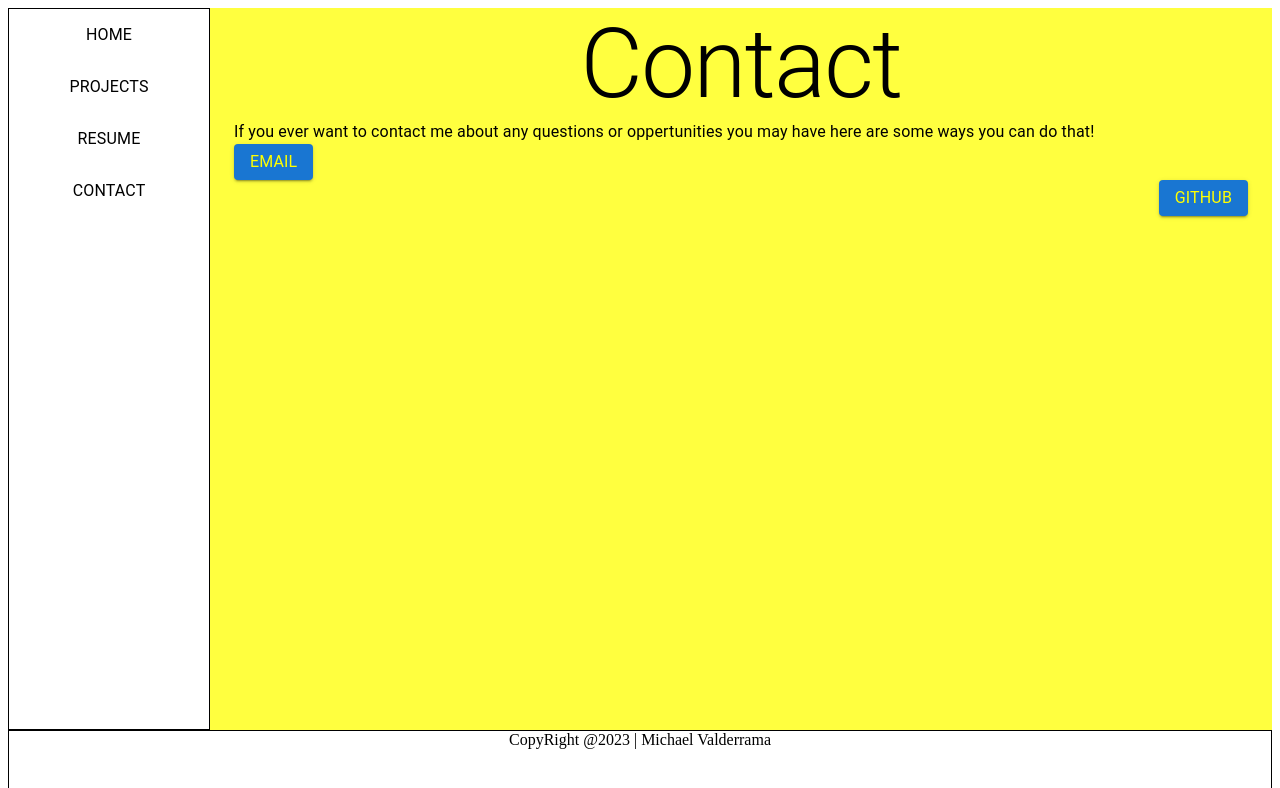
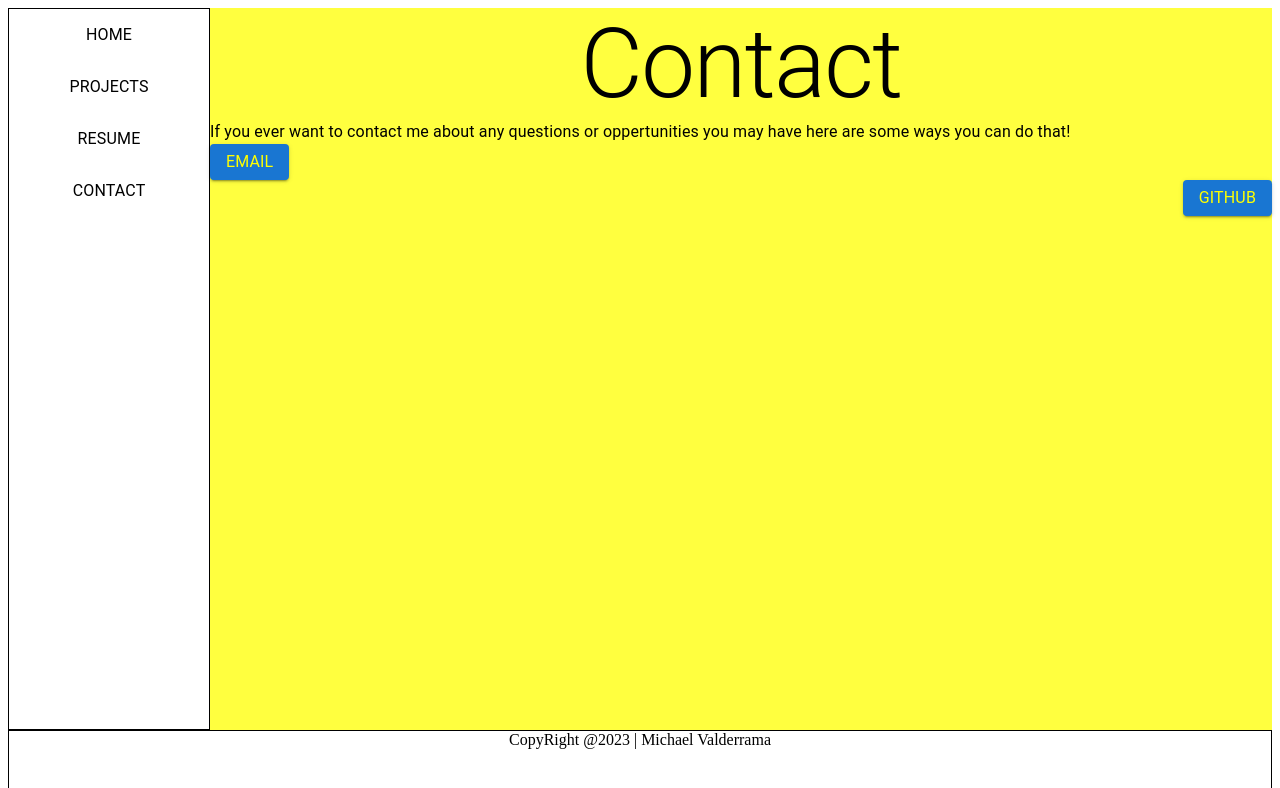
Before and after one commit to mikev472357/First_project, a React (Vite) app: page /contact in a window 1280 px wide. Shown: the top 788 px of the page. Built offline with nearby package versions, Linux system fonts and the light colour scheme.

Commit message:
made color cover full page

```diff
--- a/src/App.css
+++ b/src/App.css
@@ -1,12 +1,14 @@
 .App {
   text-align: center;
   display: flex;
+  width: 100%;
 }
 
+/*
 model-viewer {
   width: 800px;
   height: 600px;
-}
+} */
 
 .App-logo {
   height: 40vmin;
--- a/src/pages/Contact.tsx
+++ b/src/pages/Contact.tsx
@@ -1,15 +1,15 @@
-import { Container, Box, Typography, Button, Link } from "@mui/material";
+import { Box, Typography, Button, Link } from "@mui/material";
 // import { ModelViewer } from "../components/ModelViewer";
 
 export const Contact = () => {
   return (
-    <Container sx={{ backgroundColor: "#ffff3f" }}>
     <Box
       sx={{
-          width: "100%",
+        backgroundColor: "#ffff3f",
+        width: "100000%",
         display: "flex",
         flexDirection: "column",
-          height: "100%",
+        height: "100%vh",
       }}
     >
       <Box>
@@ -63,6 +63,5 @@ export const Contact = () => {
           /> */}
       </Box>
     </Box>
-    </Container>
   );
 };
--- a/src/pages/Home.tsx
+++ b/src/pages/Home.tsx
@@ -1,15 +1,15 @@
-import { Container, Box, Typography } from "@mui/material";
+import { Box, Typography } from "@mui/material";
 // import { ModelViewer } from "../components/ModelViewer";
 
 export const Home = () => {
   return (
-    <Container sx={{ backgroundColor: "#d4a373" }}>
     <Box
       sx={{
-          width: "100%",
+        backgroundColor: "#d4a373",
+        width: "1000000%",
         display: "flex",
         flexDirection: "column",
-          height: "100%",
+        height: "100%vh",
       }}
     >
       <Box>
@@ -36,6 +36,5 @@ export const Home = () => {
           ></ModelViewer> */}
       </Box>
     </Box>
-    </Container>
   );
 };
--- a/src/pages/Projects.tsx
+++ b/src/pages/Projects.tsx
@@ -1,11 +1,11 @@
-import { Container, Box, Typography, Button, Link } from "@mui/material";
+import { Box, Typography, Button, Link } from "@mui/material";
 
 export const Projects = () => {
   return (
-    <Container sx={{ backgroundColor: "#C9B003" }}>
     <Box
       sx={{
-          width: "100%",
+        backgroundColor: "#C9B003",
+        width: "100000%",
         display: "flex",
         flexDirection: "column",
       }}
@@ -15,8 +15,7 @@ export const Projects = () => {
       </Box>
       <Box>
         <Typography sx={{ textAlign: "left" }}>
-            Check out my GitHub because most of my projects are gonna be on
-            their!
+          Check out my GitHub because most of my projects are gonna be on their!
         </Typography>
       </Box>
       <Box style={{ textAlign: "left" }}>
@@ -31,6 +30,5 @@ export const Projects = () => {
         </Link>
       </Box>
     </Box>
-    </Container>
   );
 };
```
Lines whose indentation alone changed are shown as unchanged.
